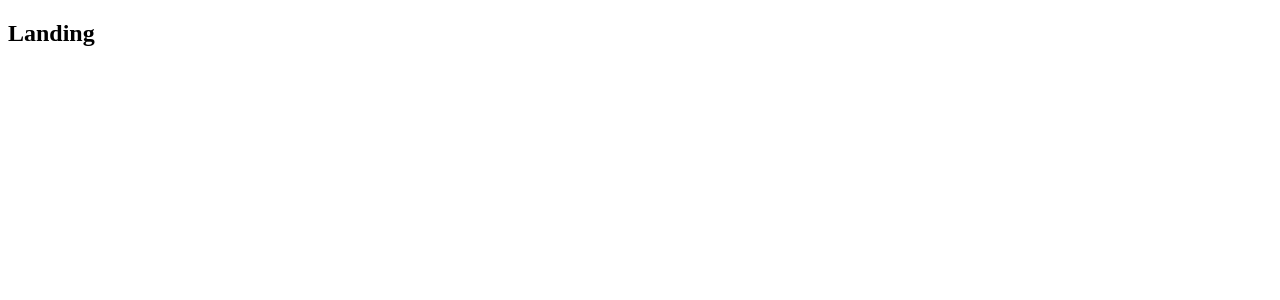
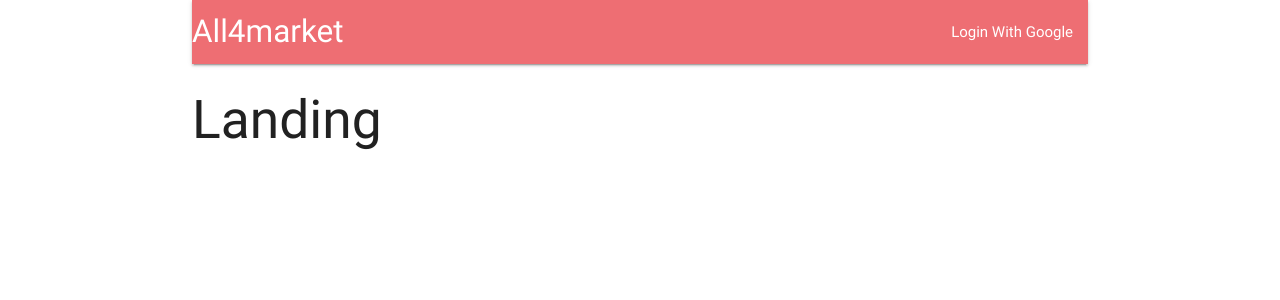
Before and after one commit to soongding87/All4market, a React (Create React App) app in the folder client/: page / in a window 1280 px wide. Shown: the top 300 px of the page. Built offline with nearby package versions, Linux system fonts and the light colour scheme.

Commit message:
install redux-thunk and make navbar

```diff
--- a/client/package.json
+++ b/client/package.json
@@ -8,12 +8,15 @@
     }
   },
   "dependencies": {
+    "axios": "^0.18.0",
+    "materialize-css": "^0.100.2",
     "react": "^16.3.2",
     "react-dom": "^16.3.2",
     "react-redux": "^5.0.7",
     "react-router-dom": "^4.2.2",
     "react-scripts": "1.1.4",
-    "redux": "^4.0.0"
+    "redux": "^4.0.0",
+    "redux-thunk": "^2.2.0"
   },
   "scripts": {
     "start": "react-scripts start",
--- a/client/src/components/App.js
+++ b/client/src/components/App.js
@@ -1,17 +1,21 @@
 import React from 'react';
 import { BrowserRouter, Route } from 'react-router-dom';
+import Header from './Header';
 
-const Header = () => <h2>Header </h2>;
+
 const DashBoard = () => <h2>Dashboard </h2>;
-const SurveyNew = () => <h2>surveyNEw </h2>;
+const SurveyNew = () => <h2>surveyNew </h2>;
 const Landing = () => <h2>Landing </h2>;
 
 const App = () => {
   return (
-    <div>
+    <div className="container">
       <BrowserRouter>
         <div>
-          <Route path="/" component={Landing} />
+          <Header />
+          <Route exact path="/" component={Landing} />
+          <Route exact path="/surveys" component={DashBoard} />
+          <Route path="/surveys/new" component={SurveyNew} />
         </div>
       </BrowserRouter>
     </div>
--- /dev/null
+++ b/client/src/components/Header.js
@@ -0,0 +1,23 @@
+import React, { Component } from 'react';
+
+class Header extends Component {
+  render() {
+    return (
+      <nav>
+        <div className="nav-wrapper">
+          <a  className="left brand-logo">
+            All4market
+          </a>
+          <ul className="right">
+            <li>
+              <a> Login With Google </a>
+            </li>
+
+          </ul>
+        </div>
+      </nav>
+    );
+  }
+}
+
+export default Header;
--- a/client/src/index.js
+++ b/client/src/index.js
@@ -1,12 +1,14 @@
+import 'materialize-css/dist/css/materialize.min.css';
 import React from 'react';
 import ReactDOM from 'react-dom';
 import { Provider } from 'react-redux';
 import { createStore, applyMiddleware } from 'redux';
+import reduxThunk from 'redux-thunk';
 
 import App from './components/App';
 import reducers from './reducers';
 
-const store = createStore(() => reducers, {}, applyMiddleware());
+const store = createStore(() => reducers, {}, applyMiddleware(reduxThunk));
 
 ReactDOM.render(
   <Provider store={store}>
```
Also changed, not shown: 1 other file (tests, documents, lock files or other folders).
